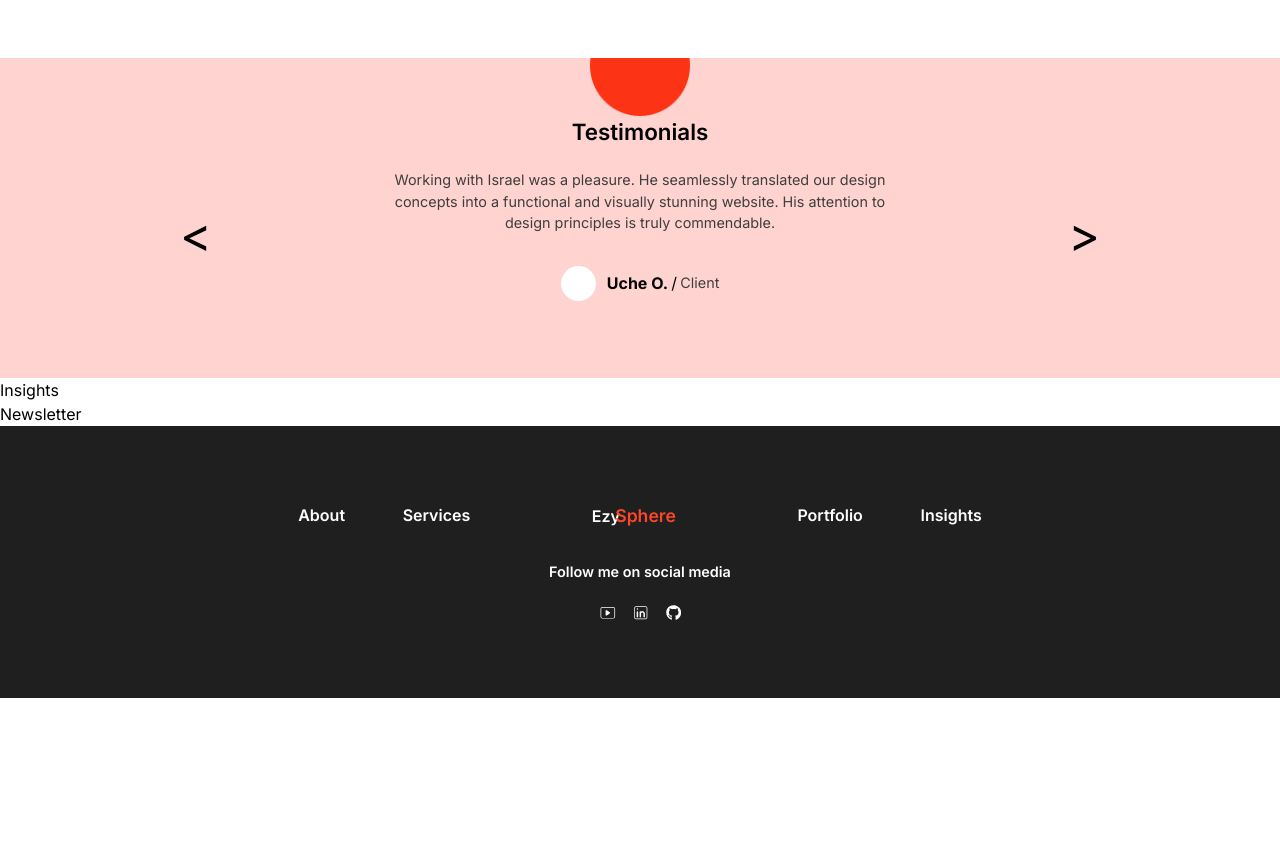
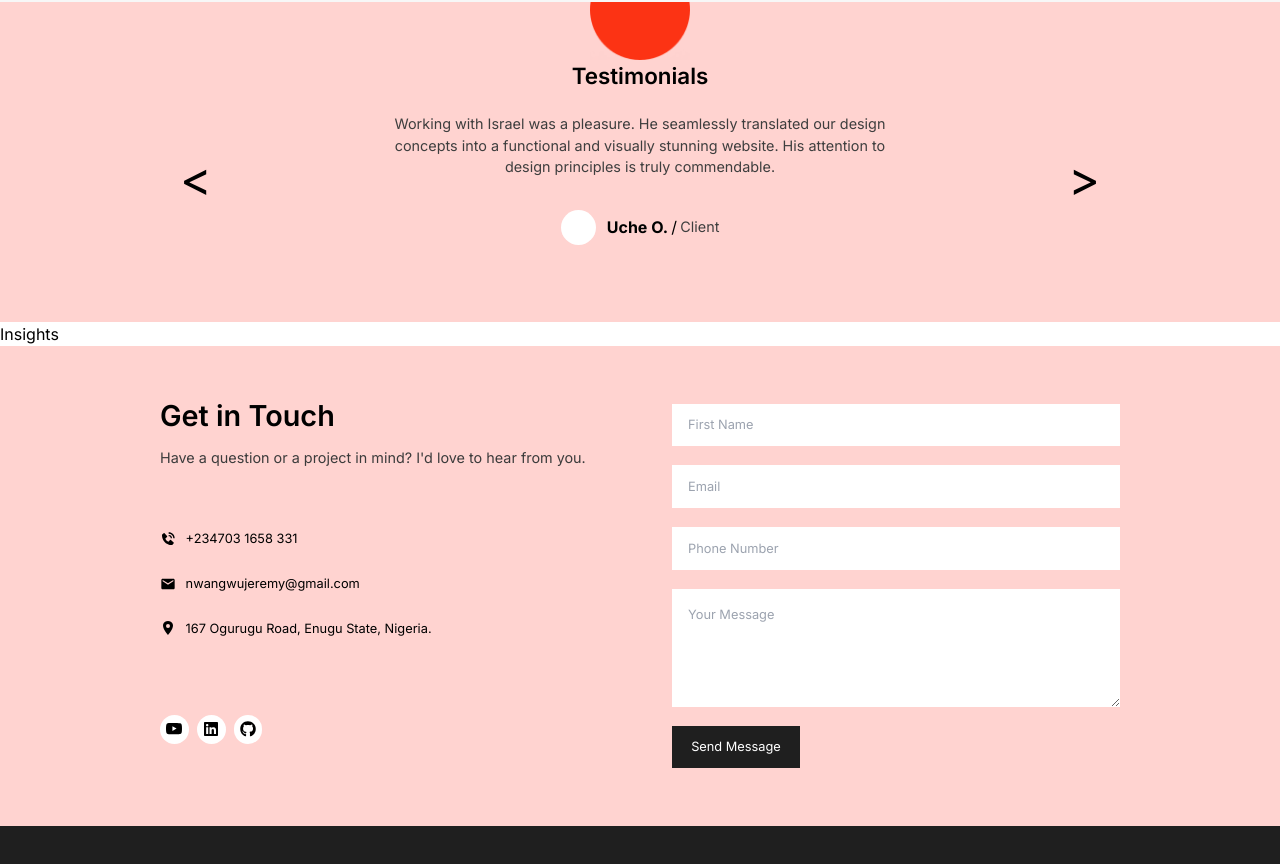
Before and after one commit to IsraelIyke/IsraelNwangwu, a Next.js app: page / in a window 1280 px wide. Shown: the part 1918-2782 px from the top of the page. Before the commit the page ends 2616 px from the top, so only its background shows below. Built offline with nearby package versions, Linux system fonts and the light colour scheme; a web font is replaced by a local one.

Commit message:
finished the newletter

```diff
--- a/app/components/Newsletter.js
+++ b/app/components/Newsletter.js
@@ -1,3 +1,62 @@
+import Image from "next/image";
+import Link from "next/link";
+import { FaGithub } from "react-icons/fa";
+import { BiSolidPhoneCall } from "react-icons/bi";
+import { MdEmail } from "react-icons/md";
+import { IoLocationSharp } from "react-icons/io5";
+import { BsYoutube } from "react-icons/bs";
+import { FaLinkedin } from "react-icons/fa";
+
 export default function Newsletter() {
-  return <div id="newsletter">Newsletter</div>;
+  return (
+    <div id="newsletter" className="newsletter">
+      <Image
+        src="/assets/semi-circle.png"
+        alt="semi-circle"
+        width={100}
+        height={100}
+        className="testimonial-semi-circle"
+      />
+      <div>
+        <div className="newsletter-cta">
+          <h3>Get in Touch</h3>
+          <p>
+            Have a question or a project in mind? I'd love to hear from you.{" "}
+          </p>
+        </div>
+        <div className="newsletter-contact">
+          <div>
+            <BiSolidPhoneCall />
+            <p>+234703 1658 331</p>
+          </div>
+          <div>
+            <MdEmail />
+            <p>nwangwujeremy@gmail.com</p>
+          </div>
+          <div>
+            <IoLocationSharp />
+            <p>167 Ogurugu Road, Enugu State, Nigeria.</p>
+          </div>
+        </div>
+        <div className="newsletter-social">
+          <Link href="https://youtube.com/@reactNextLib?si=2PuVIjBwahVxwBWQ">
+            <BsYoutube />
+          </Link>
+          <Link href="https://www.linkedin.com/in/nwangwu-israel-b2323a181/">
+            <FaLinkedin />
+          </Link>
+          <Link href="https://github.com/IsraelIyke/">
+            <FaGithub className="footer-git" />
+          </Link>
+        </div>
+      </div>
+      <div className="newsletter-input">
+        <input placeholder="First Name" />
+        <input placeholder="Email" />
+        <input placeholder="Phone Number" />
+        <textarea placeholder="Your Message" />
+        <button>Send Message</button>
+      </div>
+    </div>
+  );
 }
--- a/app/components/SkillsCard.js
+++ b/app/components/SkillsCard.js
@@ -1,6 +1,5 @@
 export default function SkillsCard(props) {
   const progress = (100 - props.percent) * 4;
-  console.log(2);
   return (
     <div className="skillsCard">
       <div className="skills-card-text">{props.title}</div>
--- a/app/page.js
+++ b/app/page.js
@@ -22,7 +22,7 @@ export default function Home() {
           rel="stylesheet"
         />
       </Head>
-      <Progress />
+      {/* <Progress /> */}
       <div className="blur"></div>
 
       <Nav />
--- a/app/styles/newsletter.css
+++ b/app/styles/newsletter.css
@@ -0,0 +1,66 @@
+.newsletter {
+  display: flex;
+  justify-content: space-between;
+  height: 30rem;
+  background-color: #ffd3d0ff;
+  padding: 3rem 10rem;
+}
+.newsletter-input {
+  display: flex;
+  flex-direction: column;
+}
+.newsletter-input input {
+  height: 3rem;
+  width: 28rem;
+  margin: 0.6rem 0;
+  padding: 0 1rem;
+  font-size: 0.8rem;
+}
+.newsletter-input textarea {
+  height: 8rem;
+  max-height: 9rem;
+  font-size: 0.8rem;
+  padding: 1rem 1rem;
+  margin: 0.6rem 0;
+}
+.newsletter-input button {
+  background-color: #1f1f1fff;
+  width: 8rem;
+  height: 3rem;
+  color: white;
+  margin: 0.6rem 0;
+  font-size: 0.8rem;
+}
+.newsletter-contact {
+  display: flex;
+  flex-direction: column;
+}
+.newsletter-cta h3 {
+  font-size: 1.8rem;
+  font-weight: 600;
+}
+.newsletter-cta p {
+  font-size: 0.9rem;
+  margin: 0.6rem 0 3rem 0;
+  color: rgb(59, 59, 59);
+}
+.newsletter-contact div {
+  display: flex;
+  align-items: center;
+  margin: 0.8rem 0;
+}
+.newsletter-contact p {
+  font-size: 0.8rem;
+  margin-left: 0.6rem;
+}
+.newsletter-social {
+  display: flex;
+  margin-top: 4rem;
+}
+.newsletter-social a {
+  margin-right: 0.5rem;
+  font-size: 1rem;
+  background-color: white;
+  padding: 0.4rem;
+  border-radius: 1rem;
+}
--- a/app/styles/portfolio.css
+++ b/app/styles/portfolio.css
@@ -1,7 +1,7 @@
 .portfolio {
   position: relative;
   height: 35rem;
-  background-color: white;
+  background-color: #f7f7f7ff;
   display: flex;
   flex-direction: column;
   align-items: center;
--- a/app/styles/skills.css
+++ b/app/styles/skills.css
@@ -5,6 +5,7 @@
   align-items: center;
   text-align: center;
   height: 32rem;
+  background-color: #f7f7f7ff;
 }
 .skills h3 {
   font-size: 1.5rem;
```
